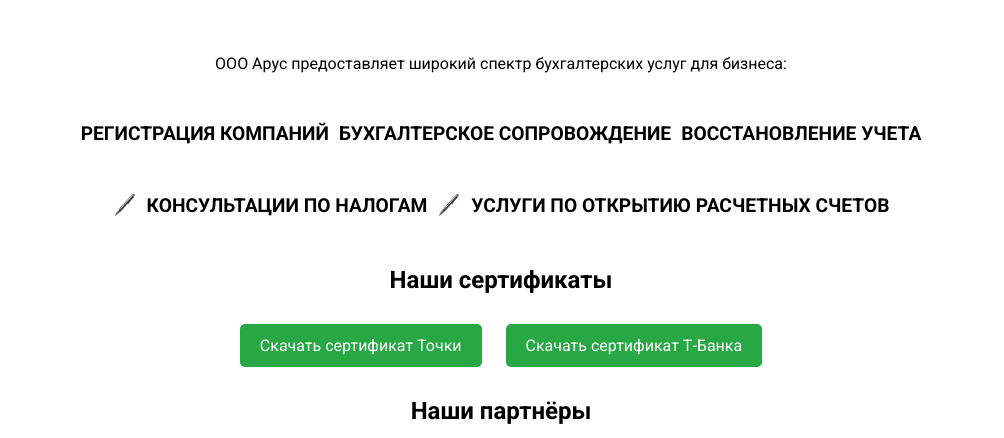
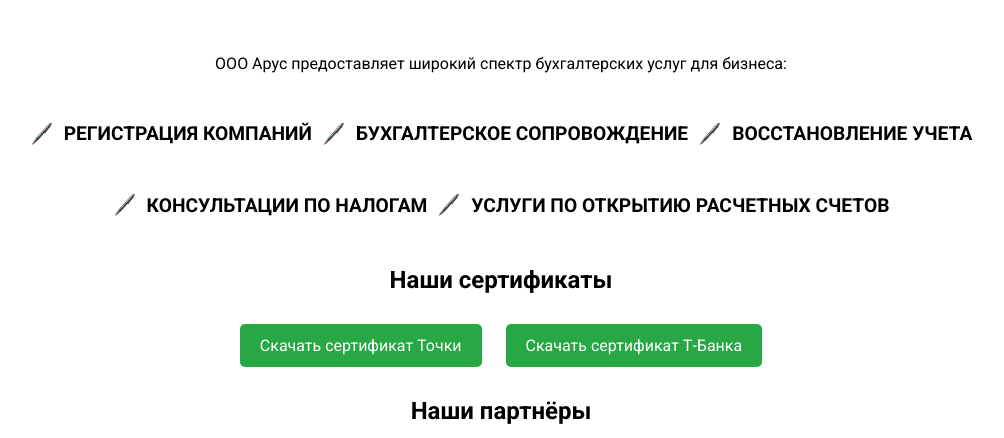
Before and after one commit to ooo-arus/ooo-arus.github.io, a plain HTML site: page index.html in a window 1280 px wide. Shown: the part 362-800 px from the top of the page, without its empty margins (139-1143 px from the left). Drawn offline with Linux system fonts and the light colour scheme.

Commit message:
Update index.html

```diff
--- a/index.html
+++ b/index.html
@@ -148,13 +148,15 @@
             </section>
             <section class="services">
                 <div class="service">
+                       <img src="pen.png" alt="Карандаш">
                     <p>Регистрация компаний</p>
                 </div>
                 <div class="service">
+                       <img src="pen.png" alt="Карандаш">
                     <p>Бухгалтерское сопровождение</p>
                 </div>
                 <div class="service">
-
+                    <img src="pen.png" alt="Карандаш">
                     Восстановление учета
                 </div>
                 <div class="service">
```
